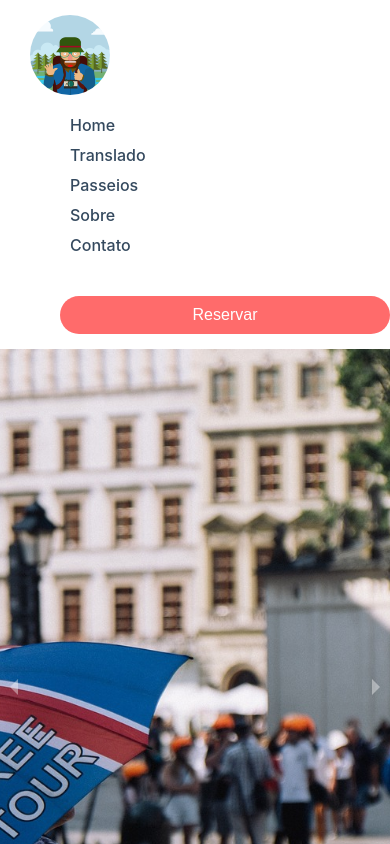
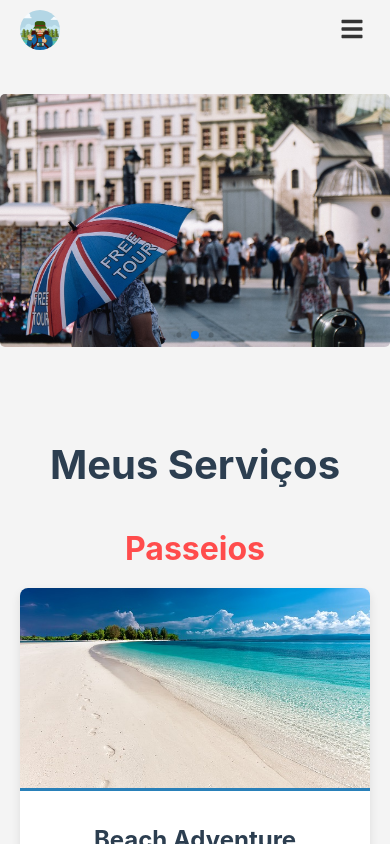
Before and after one commit to Valneyxis/Site-legado, a React (Create React App) app: page / in a window 390 px wide. Shown: the top 844 px of the page. Built offline with nearby package versions, Linux system fonts and the light colour scheme.

Commit message:
ajustando responsividade

```diff
--- a/package.json
+++ b/package.json
@@ -8,12 +8,14 @@
     "@testing-library/user-event": "^13.5.0",
     "aos": "^2.3.4",
     "react": "^18.3.1",
+    "react-burger-menu": "^3.0.9",
     "react-dom": "^18.3.1",
     "react-icons": "^5.3.0",
     "react-responsive-carousel": "^3.2.23",
     "react-router-dom": "^6.26.2",
     "react-scripts": "5.0.1",
     "react-typed": "^2.0.12",
+    "swiper": "^11.1.14",
     "web-vitals": "^2.1.4"
   },
   "scripts": {
--- a/src/components/Footer.jsx
+++ b/src/components/Footer.jsx
@@ -12,10 +12,10 @@ const Footer = () => {
           <p>Email: contact@mycompany.com</p>
         </div>
         <div className="social-links">
-          <a href="https://facebook.com" target="_blank" rel="noopener noreferrer">
+          <a href="https://www.linkedin.com/in/valney-rodrigues-b135b1166/" target="_blank" rel="noopener noreferrer">
             <FaFacebook className="social-icon" />
           </a>
-          <a href="https://instagram.com" target="_blank" rel="noopener noreferrer">
+          <a href="https://www.instagram.com/valneyrodrigues_/" target="_blank" rel="noopener noreferrer">
             <FaInstagram className="social-icon" />
           </a>
           <a href="https://linkedin.com" target="_blank" rel="noopener noreferrer">
@@ -23,7 +23,7 @@ const Footer = () => {
           </a>
         </div>
       </div>
-      <p className="footer-rights">&copy; 2024 MyCompany. All rights reserved.</p>
+      <p className="footer-rights">&copy; 2024 ValneyRodrigues. All rights reserved.</p>
     </footer>
   );
 };
--- a/src/components/Hero.jsx
+++ b/src/components/Hero.jsx
@@ -1,29 +1,41 @@
 import React from 'react';
-import { Carousel } from 'react-responsive-carousel';
-import 'react-responsive-carousel/lib/styles/carousel.min.css';
+import { Swiper, SwiperSlide } from 'swiper/react'; // Importando Swiper e SwiperSlide
+import { Navigation, Pagination, Autoplay } from 'swiper/modules'; // Importando módulos necessários
+import 'swiper/swiper-bundle.css'; // Importando estilos do Swiper
 import '../css/Hero.css';
+
+// Importando estilos adicionais do Swiper
+import 'swiper/css/navigation';
+import 'swiper/css/pagination';
+import 'swiper/css/autoplay';
 
 const Hero = () => {
   return (
     <section className="hero" data-aos="fade-up">
-      <Carousel
-        showArrows={true}
-        autoPlay={true}
-        infiniteLoop={true}
-        interval={5000}
-        showThumbs={false}
-        showStatus={false}
+      <Swiper
+        modules={[Navigation, Pagination, Autoplay]}
+        spaceBetween={30}
+        centeredSlides={true}
+        autoplay={{
+          delay: 3000,
+          disableOnInteraction: false,
+        }}
+        pagination={{
+          dynamicBullets: true,
+        }}
+        navigation={false}
+        loop={true}
       >
-        <div>
-          <img src="/img/foto1.jpg" alt="Banner 1" />
-        </div>
-        <div>
-          <img src="/img/foto2.jpg" alt="Banner 2" />
-        </div>
-        <div>
-          <img src="/img/foto3.jpg" alt="Banner 3" />
-        </div>
-      </Carousel>
+        <SwiperSlide>
+          <img src="/img/foto1.jpg" alt="Banner 1" className="carousel-image" />
+        </SwiperSlide>
+        <SwiperSlide>
+          <img src="/img/foto2.jpg" alt="Banner 2" className="carousel-image" />
+        </SwiperSlide>
+        <SwiperSlide>
+          <img src="/img/foto3.jpg" alt="Banner 3" className="carousel-image" />
+        </SwiperSlide>
+      </Swiper>
     </section>
   );
 };
--- a/src/components/Navbar.jsx
+++ b/src/components/Navbar.jsx
@@ -1,8 +1,15 @@
-import React from 'react';
+import React, { useState } from 'react';
 import { NavLink } from 'react-router-dom';
 import '../css/Navbar.css';
+import { FaBars, FaTimes } from 'react-icons/fa'; // Importando ícones de menu
 
 const Navbar = () => {
+  const [isMenuOpen, setIsMenuOpen] = useState(false); // Estado para controlar o menu
+
+  const toggleMenu = () => {
+    setIsMenuOpen(!isMenuOpen);
+  };
+
   return (
     <nav className="navbar">
       <div className="logo">
@@ -10,7 +17,10 @@ const Navbar = () => {
           <img src="/img/logo.png" alt="Logo" />
         </NavLink>
       </div>
-      <ul className="nav-links">
+      <button className="menu-toggle" onClick={toggleMenu}>
+        {isMenuOpen ? <FaTimes /> : <FaBars />} {/* Ícone do menu */}
+      </button>
+      <ul className={`nav-links ${isMenuOpen ? 'active' : ''}`}>
         <li>
           <NavLink
             to="/"
--- a/src/css/Hero.css
+++ b/src/css/Hero.css
@@ -1,64 +1,82 @@
-/* src/components/Hero.css */
+/* Hero.css */
+
+/* Estilo geral */
 .hero {
   position: relative;
   width: 100%;
-  height: 80vh;
-  display: flex;
-  align-items: center;
-  justify-content: center;
-  background-color: #f4f4f4;
+  height: 70vh; /* Altura padrão */
+  overflow: hidden;
+  margin-top: 30px;
 }
 
-.carousel .slide img {
+.swiper {
   width: 100%;
-  height: 80vh;
-  object-fit: cover;
+  height: 100%;
 }
 
-.carousel .legend {
-  position: absolute;
-  bottom: 50px;
-  left: 50px;
-  color: white;
-  text-shadow: 2px 2px 10px rgba(0, 0, 0, 0.7);
+.carousel-image {
+  width: 100%;
+  height: 100%;
+  object-fit: cover;
+  border-radius: 10px;
+  transition: transform 0.5s ease;
 }
 
-.carousel .legend h1 {
-  font-size: 3rem;
-  margin-bottom: 10px;
+.carousel-image:hover {
+  transform: scale(1.05);
 }
 
-.carousel .legend p {
-  font-size: 1.5rem;
-  margin-bottom: 20px;
+.swiper-button-next,
+.swiper-button-prev {
+  color: #ffffff;
+  z-index: 10;
 }
 
-.page-button {
-  padding: 15px 30px;
-  font-size: 1.2rem;
-  background-color: #ff6b6b;
-  border: none;
-  color: white;
-  cursor: pointer;
-  transition: background-color 0.3s ease;
+.swiper-pagination {
+  bottom: 10px;
 }
 
-.page-button:hover {
-  background-color: #ff4c4c;
+.swiper-pagination-bullet {
+  background: #ff6b6b;
 }
 
-/* responsividade */
+.swiper-pagination-bullet-active {
+  background: #ff4c4c;
+}
+
+/* Estilos responsivos */
+@media (max-width: 1024px) {
+  .hero {
+    height: 50vh; /* Altura menor para telas médias */
+  }
+}
+
 @media (max-width: 768px) {
-  .carousel .legend h1 {
-    font-size: 2rem;
+  .hero {
+    height: 40vh; /* Altura ainda menor para dispositivos móveis */
   }
 
-  .carousel .legend p {
-    font-size: 1rem;
+  .carousel-image {
+    border-radius: 5px; /* Bordas arredondadas menores para dispositivos móveis */
   }
 
-  .page-button {
-    padding: 10px 20px;
-    font-size: 1rem;
+  .swiper-button-next,
+  .swiper-button-prev {
+    font-size: 18px; /* Tamanho menor dos botões de navegação */
+  }
+
+  .swiper-pagination {
+    bottom: 5px; /* Ajusta a posição dos bullets para telas menores */
   }
 }
+
+@media (max-width: 480px) {
+  .hero {
+    height: 30vh; /* Altura ainda menor para telas pequenas */
+  }
+
+  .swiper-button-next,
+  .swiper-button-prev {
+    font-size: 16px; /* Tamanho ainda menor dos botões de navegação */
+  }
+}
--- a/src/css/Navbar.css
+++ b/src/css/Navbar.css
@@ -1,86 +1,90 @@
-/* src/components/Navbar.css */
+/* Navbar.css */
+
 .navbar {
   display: flex;
+  align-items: center;
   justify-content: space-between;
-  align-items: center;
-  padding: 15px 30px;
-  background-color: #ffffff;
-  box-shadow: 0 2px 5px rgba(0, 0, 0, 0.1);
+  padding: 10px 20px; /* Ajuste o preenchimento conforme necessário */
+  background-color: #f4f4f4; /* Cor de fundo da navbar */
+  position: relative;
 }
 
 .logo img {
-  width: 80px; /* Ajuste para um tamanho mais pequeno e minimalista */
-  height: auto; /* Mantém a proporção da imagem */
-  object-fit: contain; /* Garante que a imagem fique contida no tamanho definido */
-  transition: transform 0.3s ease;
-  border-radius: 50px; /* Adiciona uma transição suave ao hover */
+  width: 60px; /* Ajuste o tamanho da logo */
+  border-radius: 50px;
 }
 
-.logo img:hover {
-  transform: scale(1.05); /* Um leve aumento no hover para um efeito interativo */
-}
-
-
 .nav-links {
+  list-style: none;
   display: flex;
-  list-style: none;
-  margin-left: auto;
+  gap: 20px; /* Espaçamento entre os links */
 }
 
 .nav-links li {
-  margin-left: 30px;
+  display: inline-block;
 }
 
 .nav-links a {
+  color: #333;
   text-decoration: none;
-  color: #34495e;
-  font-weight: 500;
-  transition: color 0.3s ease;
 }
 
-.nav-links a:hover {
-  color: #ff4c4c;
+.active-link {
+  font-weight: bold;
 }
 
 .navbar-button {
-  background-color: #ff6b6b;
-  color: white;
+  background-color: #ff6b6b; /* Cor do botão "Reservar" */
+  color: #fff;
   border: none;
-  border-radius: 25px;
-  padding: 10px 20px;
-  font-size: 1rem;
+  padding: 10px 15px;
+  border-radius: 5px;
   cursor: pointer;
-  margin-left: 30px;
-  transition: background-color 0.3s ease, transform 0.2s ease;
 }
 
-.navbar-button:hover {
-  background-color: #ff4c4c;
-  transform: scale(1.05);
+/* Estilos para o menu hamburguer */
+.menu-toggle {
+  display: none; /* Oculta o botão no desktop */
+  background: transparent;
+  border: none;
+  color: #333;
+  font-size: 24px;
+  cursor: pointer;
 }
 
 /* Responsividade */
 @media (max-width: 768px) {
-  .navbar {
-    flex-direction: column;
-    align-items: flex-start;
+  .nav-links {
+    display: none; /* Esconde os links por padrão */
+    flex-direction: column; /* Coloca os links em coluna */
+    align-items: center;
+    position: absolute;
+    top: 40px; /* Abaixo da navbar */
+    left: 0;
+    right: 0;
+    background-color: #f4f4f4; /* Cor de fundo da navbar */
+    padding: 10px 0; /* Preenchimento superior e inferior */
+    z-index: 100; /* Coloca os links acima de outros elementos */
   }
 
-  .nav-links {
-    margin-left: 0;
-    flex-direction: column;
-    width: 100%;
+  .nav-links a {
+    padding: 30px;
+    text-align: center;
   }
 
-  .nav-links li {
-    margin-left: 0;
-    margin-bottom: 10px;
+  .nav-links.active {
+    display: flex; /* Mostra os links quando o menu está aberto */
+  }
+
+  .menu-toggle {
+    display: block; /* Mostra o botão no mobile */
   }
 
   .navbar-button {
-    margin-top: 15px;
-    width: 100%;
-    text-align: center;
+    display: none;
   }
 
+  .logo img {
+    width: 40px;
+  }
 }
```
Also changed, not shown: src/components/About.jsx (+6 -7 lines), src/css/About.css (+44 -54 lines), src/css/ContactForm.css (+24 -24 lines), 1 other file (tests, documents, lock files or other folders).
